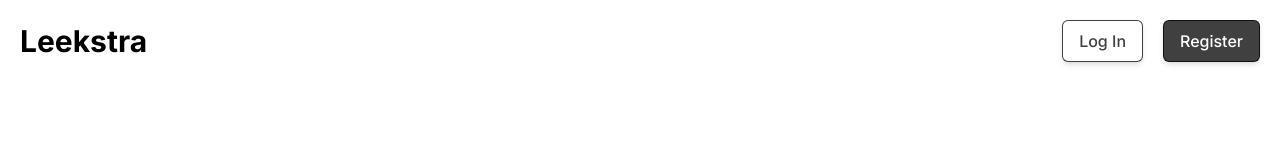
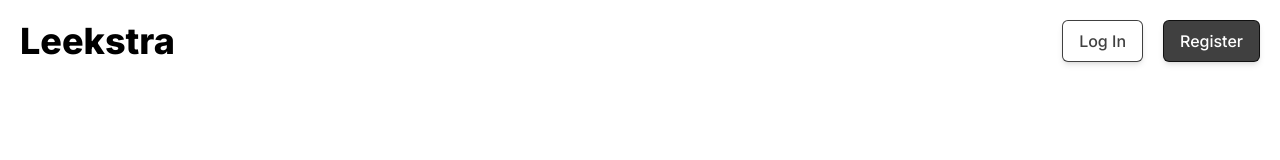
Before and after one commit to mmesomasaint/Leekstra, a Next.js app: page / in a window 1280 px wide. Shown: the top 160 px of the page. Built offline with nearby package versions, Linux system fonts and the light colour scheme.

Commit message:
Fix: Increase the logo fontsize

```diff
--- a/app/page.tsx
+++ b/app/page.tsx
@@ -5,7 +5,7 @@ export default function Home() {
   return (
     <main className='w-full min-h-screen flex flex-col justify-start items-stretch px-5'>
       <div className='w-full flex justify-between items-center gap-10 py-5'>
-        <Header size='xl'>Leekstra</Header>
+        <Header size='xxl'>Leekstra</Header>
         <div className='flex justify-start items-center gap-5'>
           <Button reg>Log In</Button>
           <Button reg primary>
```
